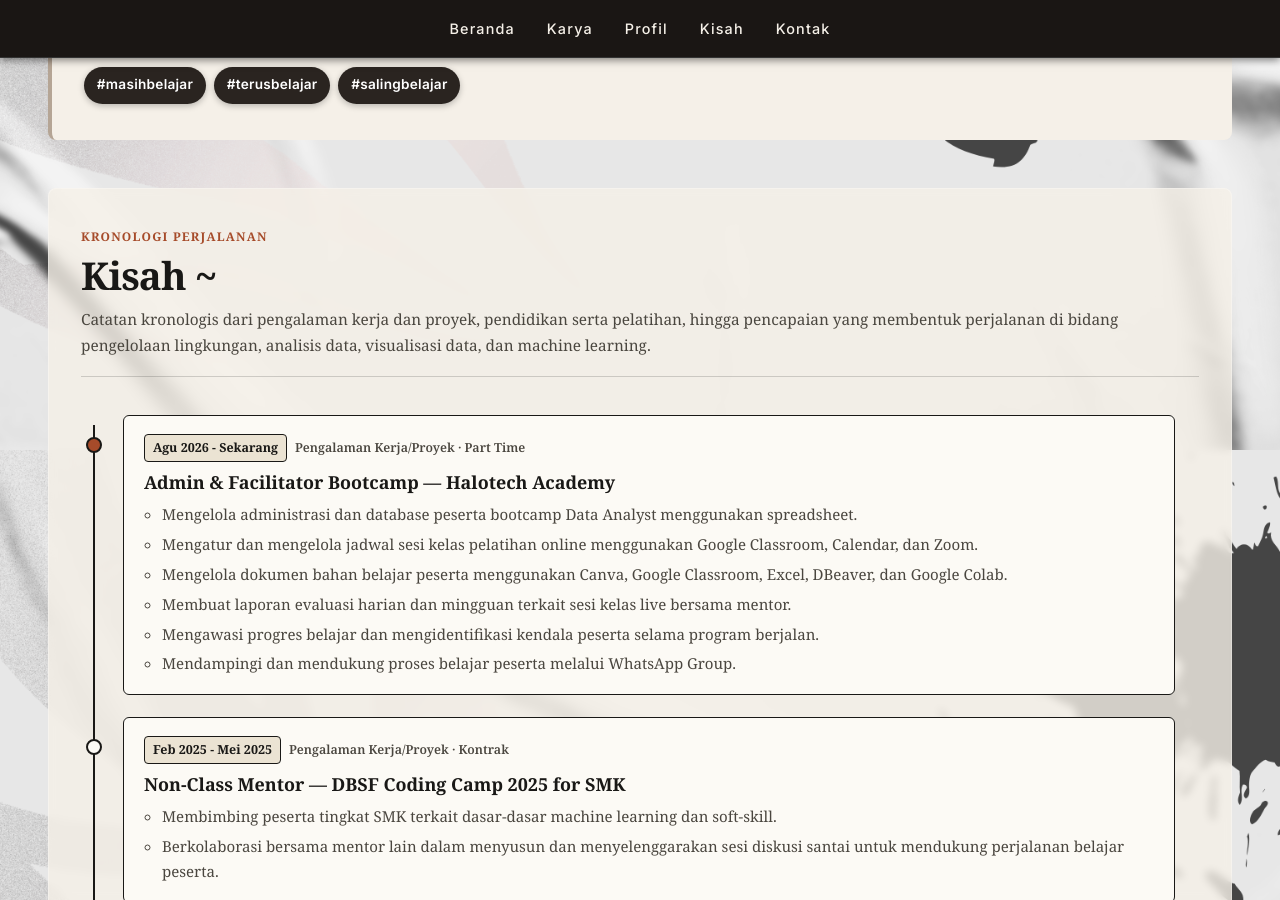
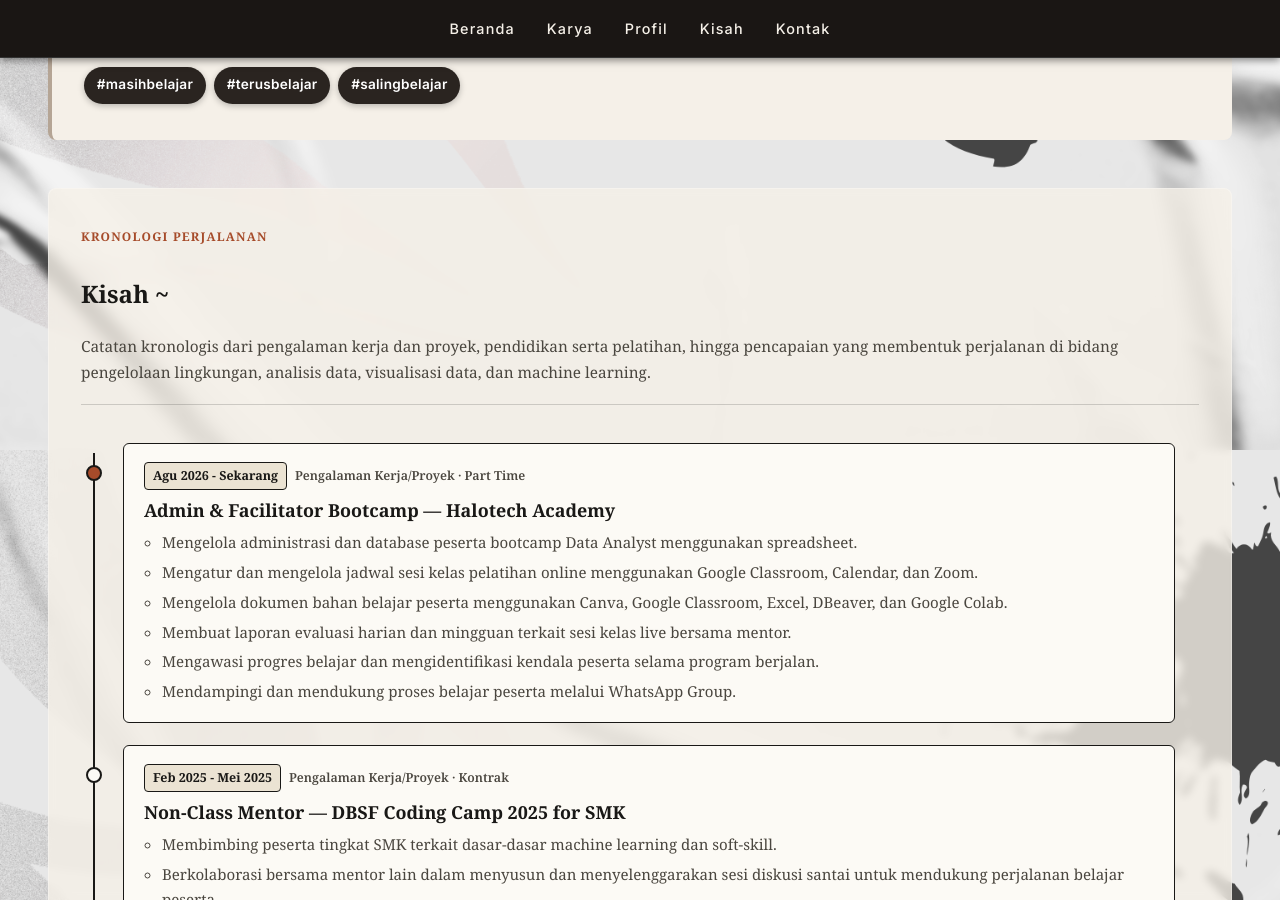
Before and after one commit to Sulbae/Sulbae.github.io, a Jekyll site: the page built from index.md, in a window 1280 px wide and 900 px high, scrolled down 2250 px. Built offline with Jekyll 4.4.1, drawn with Linux system fonts in a browser that asks for light colours.

Commit message:
Fix heading class in kisah.html

```diff
--- a/_includes/kisah.html
+++ b/_includes/kisah.html
@@ -2,7 +2,7 @@
   <div class="kisah-container">
     <header class="kisah-header">
       <span class="kisah-kicker">Kronologi Perjalanan</span>
-      <h2 id="kisah-heading" class="kisah-title">Kisah ~</h2>
+      <h2 id="kisah-heading" class="h2">Kisah ~</h2>
       <p class="kisah-intro">
         Catatan kronologis dari pengalaman kerja dan proyek, pendidikan serta pelatihan, hingga
         pencapaian yang membentuk perjalanan di bidang pengelolaan lingkungan, analisis data,
```
